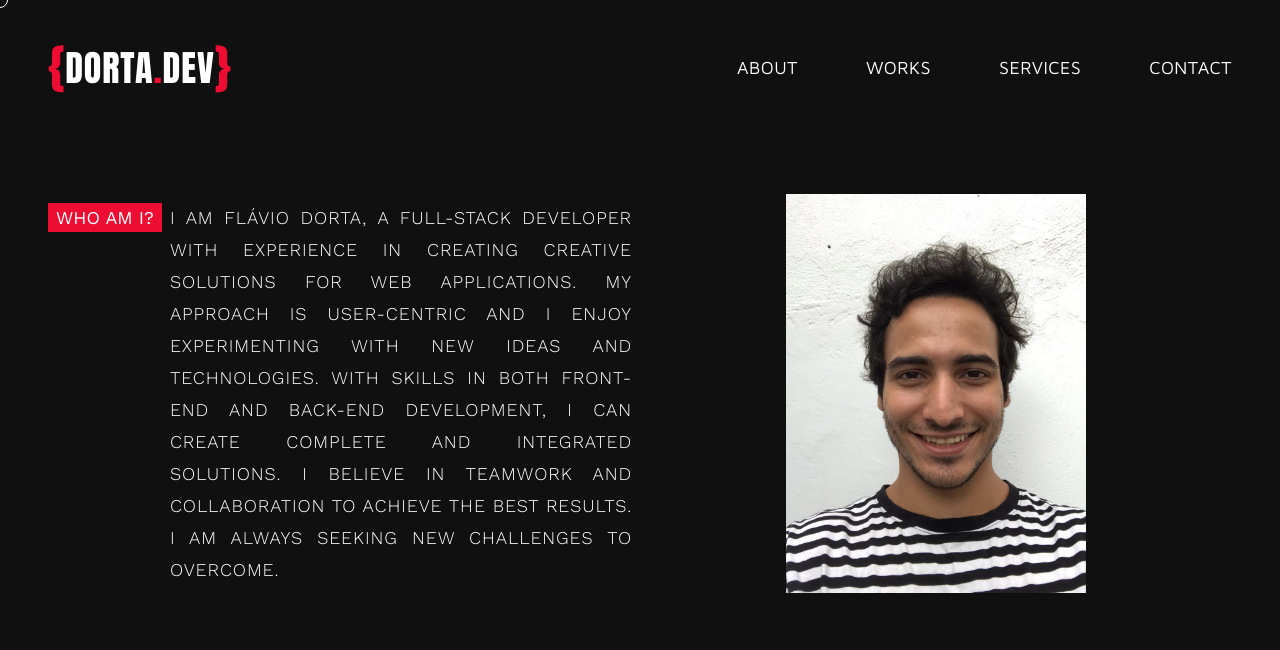
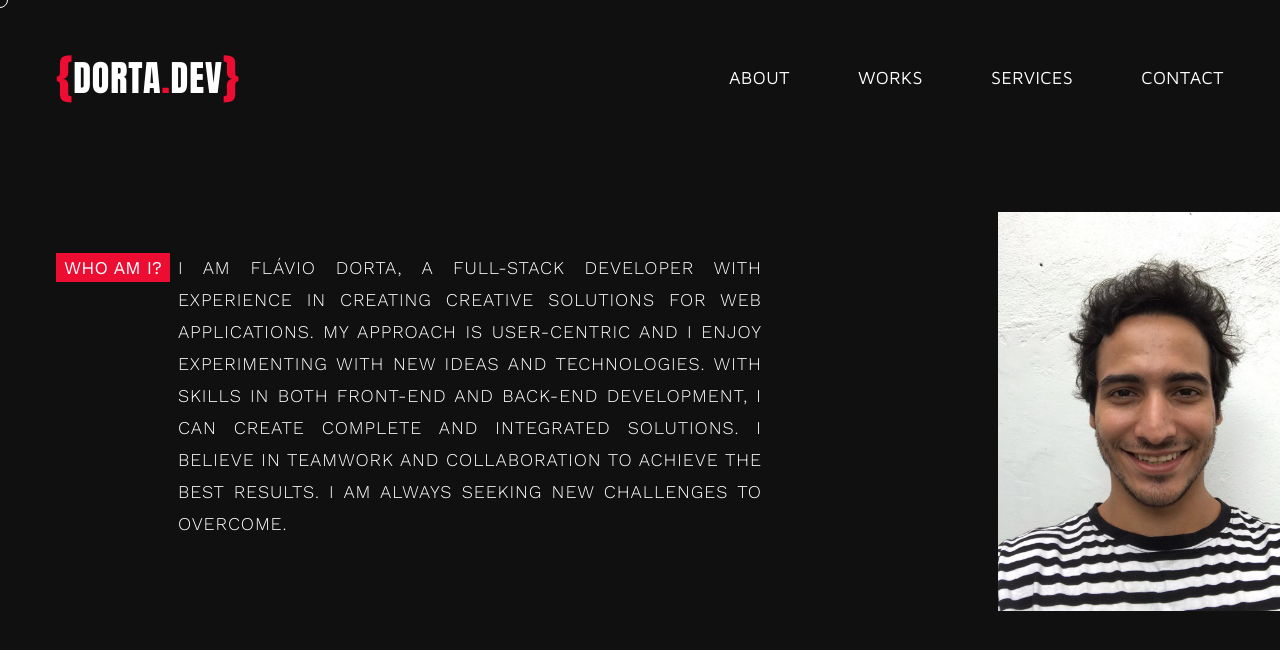
Before and after one commit to flaviodorta/dorta.dev, a Next.js app: page / in a window 1280 px wide. Shown: the top 650 px of the page. Built offline with nearby package versions, Linux system fonts and the light colour scheme.

Commit message:
fix: fixing layout

```diff
--- a/src/components/Layout.tsx
+++ b/src/components/Layout.tsx
@@ -34,7 +34,7 @@ export const Layout = ({
     <div
       className={clsx([
         lato.className,
-        'w-full z-50 h-screen overflow-x-hidden text-white p-[22px_28px] sm:p-[22px_48px] bg-black',
+        'w-full z-50 h-screen overflow-x-hidden text-white p-[22px_28px] sm:p-[22px_48px] lg:p-[32px_56px] bg-black',
         className,
       ])}
     >
--- a/src/components/Navbar.tsx
+++ b/src/components/Navbar.tsx
@@ -1,3 +1,4 @@
+import React from 'react';
 import { useRouter } from 'next/router';
 import { useEffect, useRef } from 'react';
 import Logo from './Logo';
@@ -13,28 +14,13 @@ import { useIsomorphicLayoutEffect } from 'usehooks-ts';
 
 const anton = Anton({ subsets: ['latin'], weight: '400' });
 
-const Navbar = () => {
+const Navbar = React.forwardRef<HTMLDivElement, {}>((props, ref) => {
   const buttons = ['about', 'works', 'services', 'contact'];
   const { pathname, replace } = useRouter();
   const handleRedirect = (pathname: string) => replace(pathname);
   const refs = useRef<HTMLDivElement[]>([]);
   const navRef = useRef<HTMLDivElement>(null);
   const logoRef = useRef<HTMLDivElement>(null);
-
-  useEffect(() => {
-    const ctx = gsap.context(() => {
-      gsap.from(navRef.current, {
-        y: -50,
-        opacity: 0,
-        duration: 1.7,
-        ease: 'cubic-bezier(.1,.81,.34,.97)',
-      });
-    });
-
-    return () => ctx.revert();
-  }, []);
-
-  // console.log(refs);
 
   return (
     <div
@@ -75,6 +61,8 @@ const Navbar = () => {
       </ul>
     </div>
   );
-};
+});
+
+Navbar.displayName = 'Navbar';
 
 export default Navbar;
--- a/src/pages/index.tsx
+++ b/src/pages/index.tsx
@@ -27,45 +27,47 @@ const Index = () => {
   ));
 
   const sloganRef = useRef<HTMLHeadingElement>(null!);
-  const scrollRef = useRef<HTMLSpanElement>(null);
+  const scrollRef = useRef<HTMLSpanElement>(null!);
   const sloganPointRef = useRef<HTMLSpanElement>(null!);
+  const navbarRef = useRef<HTMLDivElement>(null!);
 
   useIsomorphicLayoutEffect(() => {
     const ctx = gsap.context(() => {
-      gsap.fromTo(
+      const t1 = gsap.timeline({ defaults: { duration: 1 } });
+
+      gsap.from(navbarRef.current, {
+        y: -304,
+        duration: 0.4,
+      });
+
+      t1.fromTo(
         '#char',
         {
           y: 270,
-          skewY: 4,
+          skewY: 10,
           skewX: 3,
-          stagger: 0.13,
+          // stagger: 0.13,
         },
         {
           y: 0,
           skewY: 0,
           skewX: 0,
+          duration: 0.48,
           stagger: 0.13,
         }
-      );
-
-      gsap.to(scrollRef.current, {
+      )
+        .from(sloganPointRef.current, {
+          opacity: 0,
+        })
+        .from(scrollRef.current, {
+          opacity: 0,
+          ease: Power1.easeIn,
+        })
+        .to(scrollRef.current, {
           y: 10,
           yoyo: true,
           repeat: -1,
-        duration: 1,
           ease: Power1.easeIn,
-      });
-
-      // gsap.to(scrollRef.current, {
-      //   yoyo: true,
-      //   duration: Infinity,
-      //   repeat: -1,
-      //   y: 10,
-      // });
-
-      gsap.from(sloganPointRef.current, {
-        delay: 2.6,
-        opacity: 0,
         });
     });
 
@@ -74,13 +76,15 @@ const Index = () => {
 
   return (
     <Layout>
-      <Navbar />
+      {/* <div ref={navbarRef}> */}
+      <Navbar ref={navbarRef} />
+      {/* </div> */}
 
-      <div className='flex pt-16 md:pt-20 justify-center'>
-        <main className='relative'>
-          <div className='grid grid-cols-1 text-justify md:grid-cols-2 w-full'>
-            <div className='flex items-center'>
-              <div className='flex-col md:flex-row flex text-lg h-fit'>
+      <div className='flex mt-12 lg:mt-14'>
+        <main>
+          <div className='w-full flex flex-col lg:flex-row justify-center items-center'>
+            <div className='flex justify-start'>
+              <div className='flex flex-col xl:flex-row self-center text-sm md:text-md lg:text-lg h-fit'>
                 <div>
                   <span
                     className={clsx([
@@ -95,7 +99,7 @@ const Index = () => {
                 <span
                   className={clsx([
                     worksSans300.className,
-                    'uppercase px-2 py-1 tracking-wider leading-8',
+                    'uppercase w-[600px] md:text-justify px-2 py-1 tracking-wider leading-8',
                   ])}
                 >
                   I am Flávio Dorta, a full-stack developer with experience in
@@ -109,7 +113,7 @@ const Index = () => {
               </div>
             </div>
 
-            <div className='pt-16 md:pt-0 w-full px-20 h-full flex-center'>
+            <div className='w-full mt-8 md:pt-0  h-full flex justify-center'>
               <Image
                 className='z-[2]'
                 src='/eu1.jpeg'
@@ -123,13 +127,23 @@ const Index = () => {
           <div
             className={clsx([
               anton.className,
-              'flex justify-between w-full overflow-hidden h-fit items-center absolute left-0 mt-40 text-[168px] uppercase',
+              'flex flex-col md:flex-row justify-between w-full overflow-hidden items-center mt-24 md:mt-40 text-[98px] lg:text-[128px] xl:text-[168px] uppercase',
             ])}
           >
-            <h1 ref={sloganRef} className='whitespace-nowrap overflow-hidden'>
-              {sloganPartOne} {sloganPartTwo}
-              <span ref={sloganPointRef} className='text-primary'>
+            <h1
+              ref={sloganRef}
+              className='flex flex-col lg:flex-row whitespace-nowrap overflow-hidden'
+            >
+              <span className='overflow-hidden'>{sloganPartOne}</span>
+              <span className='hidden lg:inline-block'>&#8194;</span>
+              <span className='overflow-hidden flex justify-start'>
+                {sloganPartTwo}
+                <span
+                  className='overflow-hidden text-primary'
+                  ref={sloganPointRef}
+                >
                   .
+                </span>
               </span>
             </h1>
 
```
Also changed, not shown: 1 other file (tests, documents, lock files or other folders). Lines whose indentation alone changed are shown as unchanged.
